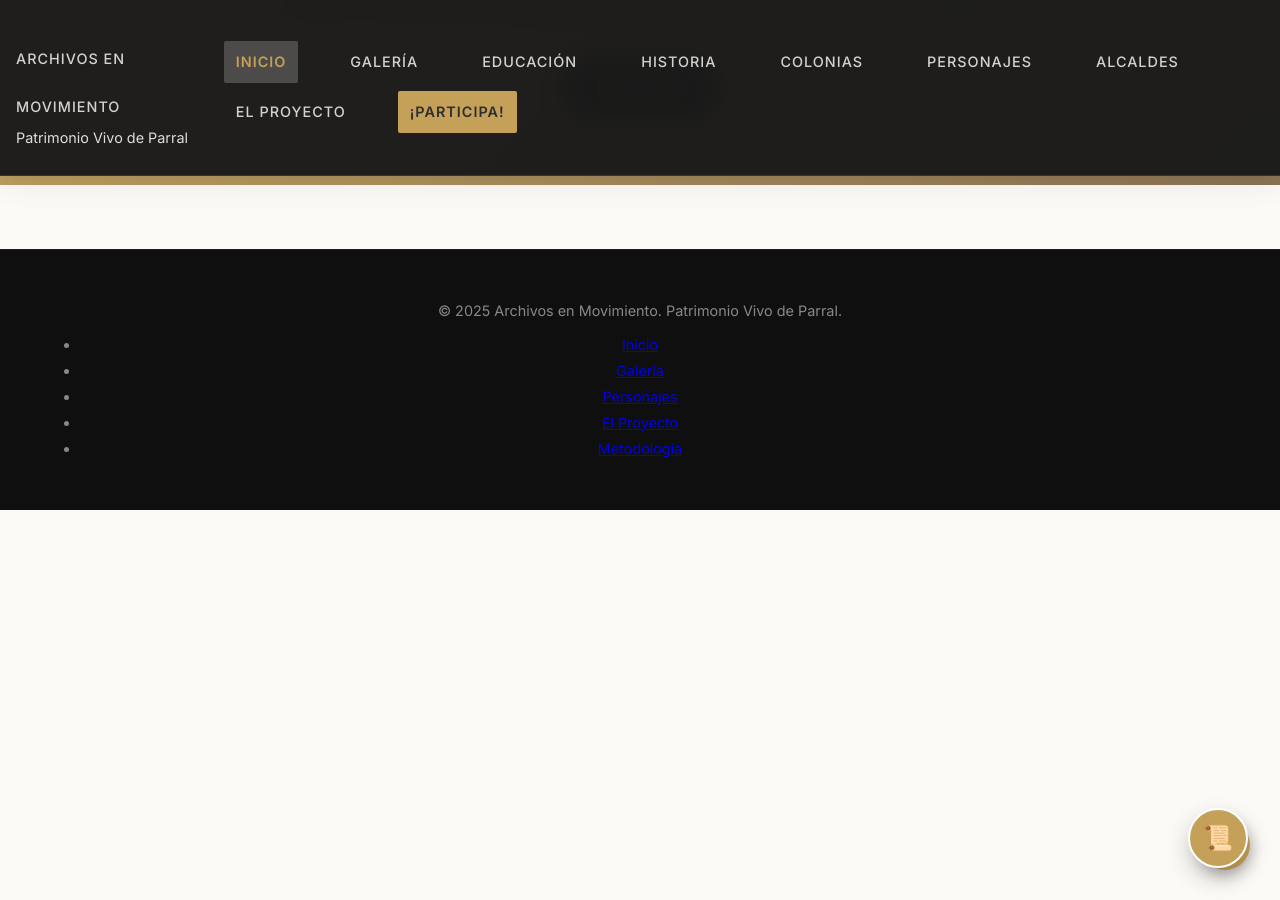
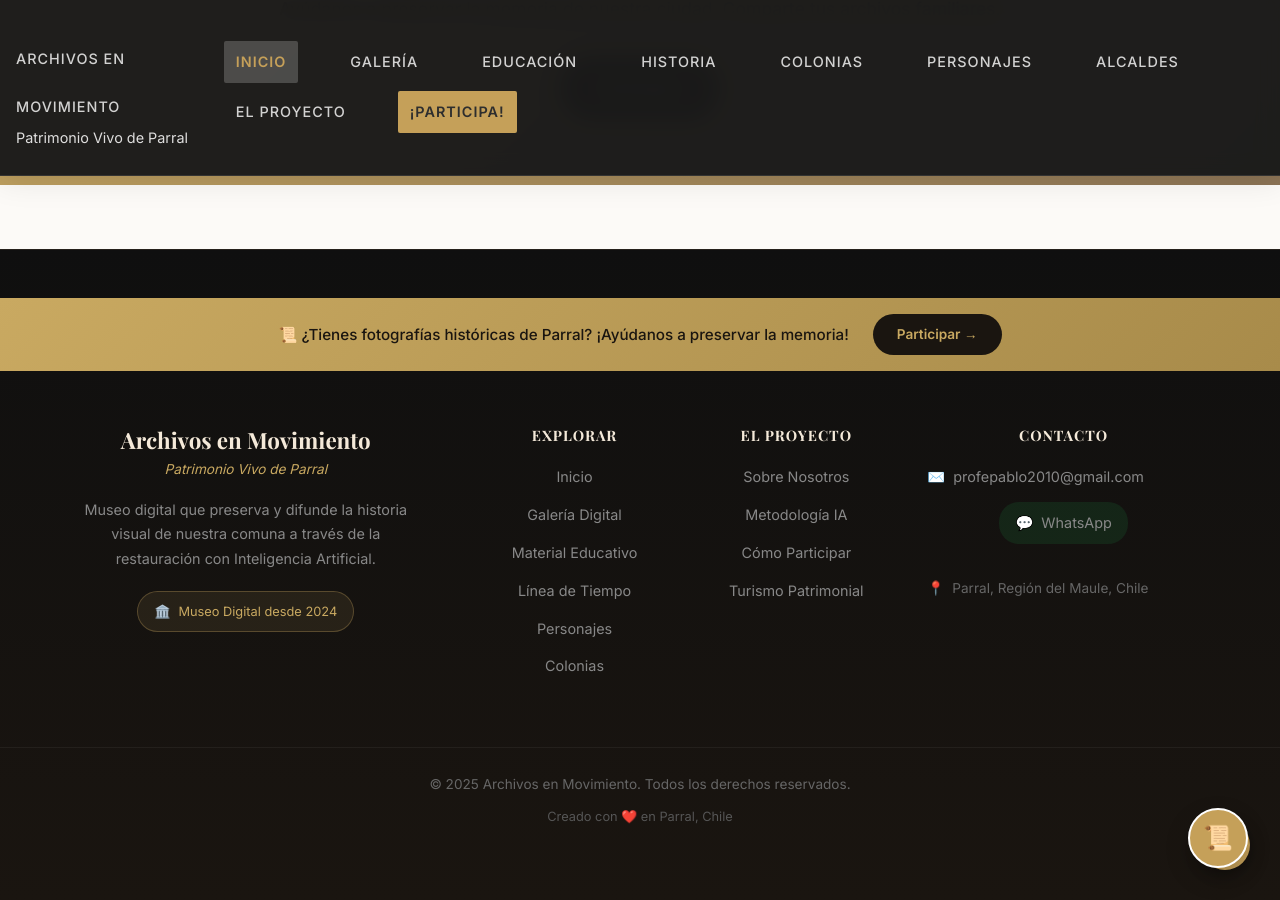
Before and after one commit to Juanpi2024/fotos-parral, a Jekyll site: the page built from index.html, in a window 1280 px wide and 900 px high, scrolled down 4877 px. Built offline with Jekyll 4.4.1, drawn with Linux system fonts in a browser that asks for light colours; some web fonts are replaced.

Commit message:
fix: eliminar footers duplicados y rediseñar footer profesional
- Eliminar footer duplicado en educacion.html (era línea 293)
- Eliminar footer duplicado en detalle-plaza.html (era línea 148)
- Rediseñar footer con layout de 4 columnas
- Agregar banner CTA dorado de participación
- Agregar estilos CSS responsivos para el nuevo footer
- Mantener chatbot widget funcionando

```diff
--- a/_includes/footer.html
+++ b/_includes/footer.html
@@ -1,16 +1,76 @@
-<footer>
-    <div class="container">
-        <p>&copy; 2025 Archivos en Movimiento. Patrimonio Vivo de Parral.</p>
-        <nav class="footer-nav" aria-label="Enlaces rápidos">
-            <ul>
-                <li><a href="{{ '/index.html' | relative_url }}">Inicio</a></li>
-                <li><a href="{{ '/galeria.html' | relative_url }}">Galería</a></li>
-                <li><a href="{{ '/personajes.html' | relative_url }}">Personajes</a></li>
+<footer class="site-footer">
+    <!-- CTA Banner -->
+    <div class="footer-cta">
+        <div class="container">
+            <span class="footer-cta-text">📜 ¿Tienes fotografías históricas de Parral? ¡Ayúdanos a preservar la
+                memoria!</span>
+            <a href="{{ '/participa.html' | relative_url }}" class="footer-cta-btn">Participar →</a>
+        </div>
+    </div>
 
-                <li><a href="{{ '/proyecto.html' | relative_url }}">El Proyecto</a></li>
-                <li><a href="{{ '/metodologia.html' | relative_url }}">Metodología</a></li>
-            </ul>
-        </nav>
+    <!-- Main Footer Content -->
+    <div class="footer-main">
+        <div class="container">
+            <div class="footer-grid">
+                <!-- Brand Column -->
+                <div class="footer-brand">
+                    <h3 class="footer-logo">Archivos en Movimiento</h3>
+                    <p class="footer-tagline">Patrimonio Vivo de Parral</p>
+                    <p class="footer-description">Museo digital que preserva y difunde la historia visual de nuestra
+                        comuna a través de la restauración con Inteligencia Artificial.</p>
+                    <div class="footer-badge">
+                        <span>🏛️</span> Museo Digital desde 2024
+                    </div>
+                </div>
+
+                <!-- Navigation Column -->
+                <div class="footer-nav-col">
+                    <h4>Explorar</h4>
+                    <ul>
+                        <li><a href="{{ '/index.html' | relative_url }}">Inicio</a></li>
+                        <li><a href="{{ '/galeria.html' | relative_url }}">Galería Digital</a></li>
+                        <li><a href="{{ '/educacion.html' | relative_url }}">Material Educativo</a></li>
+                        <li><a href="{{ '/historia.html' | relative_url }}">Línea de Tiempo</a></li>
+                        <li><a href="{{ '/personajes.html' | relative_url }}">Personajes</a></li>
+                        <li><a href="{{ '/colonias.html' | relative_url }}">Colonias</a></li>
+                    </ul>
+                </div>
+
+                <!-- Project Column -->
+                <div class="footer-nav-col">
+                    <h4>El Proyecto</h4>
+                    <ul>
+                        <li><a href="{{ '/proyecto.html' | relative_url }}">Sobre Nosotros</a></li>
+                        <li><a href="{{ '/metodologia.html' | relative_url }}">Metodología IA</a></li>
+                        <li><a href="{{ '/participa.html' | relative_url }}">Cómo Participar</a></li>
+                        <li><a href="{{ '/turismo.html' | relative_url }}">Turismo Patrimonial</a></li>
+                    </ul>
+                </div>
+
+                <!-- Contact Column -->
+                <div class="footer-contact">
+                    <h4>Contacto</h4>
+                    <a href="mailto:profepablo2010@gmail.com" class="footer-email">
+                        <span>✉️</span> profepablo2010@gmail.com
+                    </a>
+                    <a href="https://wa.me/56984668005?text=Hola%2C%20vengo%20desde%20Archivos%20en%20Movimiento"
+                        class="footer-whatsapp" target="_blank" rel="noopener">
+                        <span>💬</span> WhatsApp
+                    </a>
+                    <div class="footer-location">
+                        <span>📍</span> Parral, Región del Maule, Chile
+                    </div>
+                </div>
+            </div>
+        </div>
+    </div>
+
+    <!-- Footer Bottom -->
+    <div class="footer-bottom">
+        <div class="container">
+            <p>&copy; 2025 Archivos en Movimiento. Todos los derechos reservados.</p>
+            <p class="footer-credits">Creado con ❤️ en Parral, Chile</p>
+        </div>
     </div>
 </footer>
 
--- a/detalle-plaza.html
+++ b/detalle-plaza.html
@@ -143,10 +143,6 @@
 
         {% include footer.html %}
 
-        <button id="toTop" aria-label="Volver arriba">✦</button>
-
-        {% include footer.html %}
-
         <script src="js/home.js"></script>
         <script>
             // Image Comparison Slider Script
--- a/educacion.html
+++ b/educacion.html
@@ -289,8 +289,6 @@
 
         </div>
     </section>
-
-    {% include footer.html %}
 
     <!-- Modal Para Colorear -->
     <div id="colorearModal" class="modal">
--- a/style.css
+++ b/style.css
@@ -368,6 +368,247 @@ footer {
 
 footer p {
     margin-bottom: 0.5rem;
+}
+
+/* ---------------------------------- */
+/* Professional Footer Styles         */
+/* ---------------------------------- */
+.site-footer {
+    background: linear-gradient(180deg, #0f0f0f 0%, #1a1510 100%);
+    color: #a0a0a0;
+    margin-top: 4rem;
+}
+
+/* CTA Banner */
+.footer-cta {
+    background: linear-gradient(135deg, #c9a961 0%, #a88b4a 100%);
+    padding: 1rem 0;
+}
+
+.footer-cta .container {
+    display: flex;
+    justify-content: center;
+    align-items: center;
+    gap: 1.5rem;
+    flex-wrap: wrap;
+    text-align: center;
+}
+
+.footer-cta-text {
+    color: #1a1510;
+    font-weight: 500;
+    font-size: 0.95rem;
+}
+
+.footer-cta-btn {
+    background: #1a1510;
+    color: #c9a961;
+    padding: 0.5rem 1.5rem;
+    border-radius: 25px;
+    text-decoration: none;
+    font-weight: 600;
+    font-size: 0.85rem;
+    transition: all 0.3s ease;
+}
+
+.footer-cta-btn:hover {
+    background: #2d2419;
+    transform: translateX(3px);
+}
+
+/* Main Footer */
+.footer-main {
+    padding: 3.5rem 0;
+}
+
+.footer-grid {
+    display: grid;
+    grid-template-columns: 2fr 1fr 1fr 1.5fr;
+    gap: 2.5rem;
+}
+
+/* Brand Column */
+.footer-brand {
+    padding-right: 2rem;
+}
+
+.footer-logo {
+    font-family: var(--font-heading);
+    font-size: 1.4rem;
+    color: #f4e9d9;
+    margin-bottom: 0.25rem;
+}
+
+.footer-tagline {
+    color: #c9a961;
+    font-size: 0.85rem;
+    font-style: italic;
+    margin-bottom: 1rem;
+}
+
+.footer-description {
+    font-size: 0.9rem;
+    line-height: 1.7;
+    color: #888;
+    margin-bottom: 1.25rem;
+}
+
+.footer-badge {
+    display: inline-flex;
+    align-items: center;
+    gap: 0.5rem;
+    background: rgba(201, 169, 97, 0.1);
+    border: 1px solid rgba(201, 169, 97, 0.3);
+    padding: 0.5rem 1rem;
+    border-radius: 25px;
+    font-size: 0.8rem;
+    color: #c9a961;
+}
+
+/* Navigation Columns */
+.footer-nav-col h4 {
+    color: #f4e9d9;
+    font-size: 0.9rem;
+    text-transform: uppercase;
+    letter-spacing: 1px;
+    margin-bottom: 1.25rem;
+    font-weight: 600;
+}
+
+.footer-nav-col ul {
+    list-style: none;
+    padding: 0;
+    margin: 0;
+}
+
+.footer-nav-col li {
+    margin-bottom: 0.75rem;
+}
+
+.footer-nav-col a {
+    color: #888;
+    text-decoration: none;
+    font-size: 0.9rem;
+    transition: all 0.3s ease;
+}
+
+.footer-nav-col a:hover {
+    color: #c9a961;
+    padding-left: 5px;
+}
+
+/* Contact Column */
+.footer-contact h4 {
+    color: #f4e9d9;
+    font-size: 0.9rem;
+    text-transform: uppercase;
+    letter-spacing: 1px;
+    margin-bottom: 1.25rem;
+    font-weight: 600;
+}
+
+.footer-email,
+.footer-whatsapp {
+    display: flex;
+    align-items: center;
+    gap: 0.5rem;
+    color: #888;
+    text-decoration: none;
+    font-size: 0.9rem;
+    margin-bottom: 0.75rem;
+    transition: all 0.3s ease;
+}
+
+.footer-email:hover,
+.footer-whatsapp:hover {
+    color: #c9a961;
+}
+
+.footer-whatsapp {
+    background: rgba(37, 211, 102, 0.1);
+    padding: 0.5rem 1rem;
+    border-radius: 20px;
+    display: inline-flex;
+    margin-bottom: 1rem;
+}
+
+.footer-whatsapp:hover {
+    background: rgba(37, 211, 102, 0.2);
+    color: #25D366;
+}
+
+.footer-location {
+    display: flex;
+    align-items: center;
+    gap: 0.5rem;
+    font-size: 0.85rem;
+    color: #666;
+    margin-top: 1rem;
+}
+
+/* Footer Bottom */
+.footer-bottom {
+    border-top: 1px solid rgba(255, 255, 255, 0.05);
+    padding: 1.5rem 0;
+    text-align: center;
+}
+
+.footer-bottom p {
+    font-size: 0.85rem;
+    color: #666;
+    margin: 0;
+}
+
+.footer-credits {
+    margin-top: 0.5rem !important;
+    font-size: 0.8rem !important;
+    color: #555 !important;
+}
+
+/* Footer Responsive */
+@media (max-width: 992px) {
+    .footer-grid {
+        grid-template-columns: 1fr 1fr;
+        gap: 2rem;
+    }
+
+    .footer-brand {
+        grid-column: 1 / -1;
+        padding-right: 0;
+        text-align: center;
+    }
+
+    .footer-badge {
+        margin: 0 auto;
+    }
+}
+
+@media (max-width: 576px) {
+    .footer-grid {
+        grid-template-columns: 1fr;
+        text-align: center;
+    }
+
+    .footer-nav-col,
+    .footer-contact {
+        border-top: 1px solid rgba(255, 255, 255, 0.05);
+        padding-top: 1.5rem;
+    }
+
+    .footer-nav-col a:hover {
+        padding-left: 0;
+    }
+
+    .footer-email,
+    .footer-whatsapp,
+    .footer-location {
+        justify-content: center;
+    }
+
+    .footer-cta .container {
+        flex-direction: column;
+        gap: 1rem;
+    }
 }
 
 /* ---------------------------------- */
```
